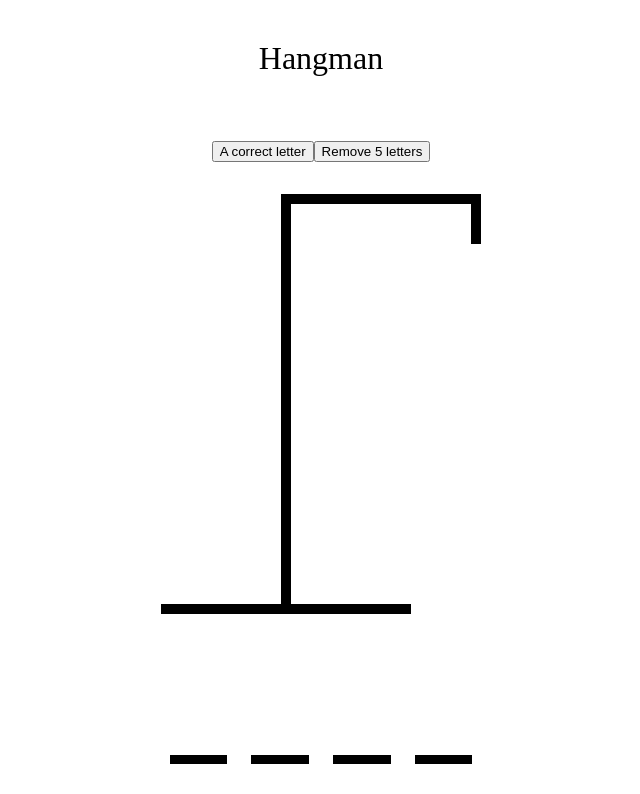
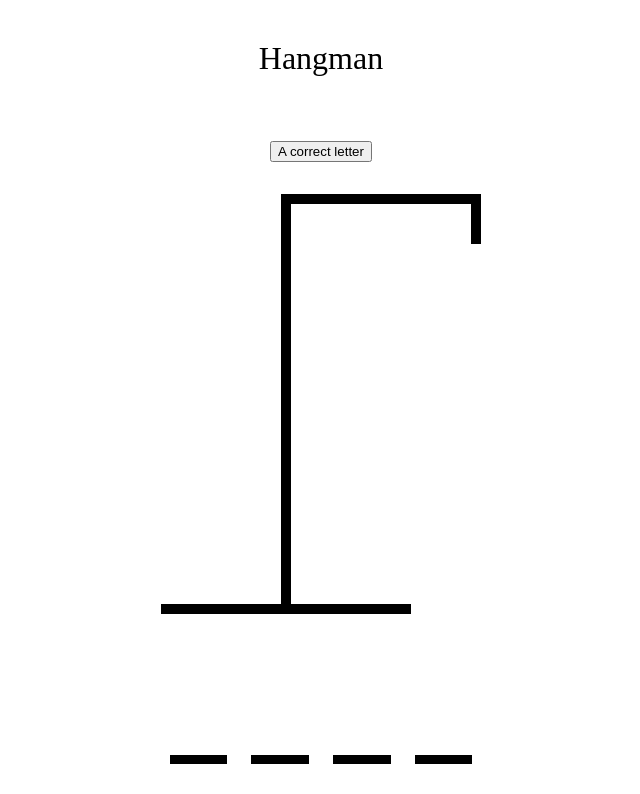
Before and after one commit to ricardomreis22/hangman, a React (Vite) app: page / in a window 1280 px wide. Shown: the top 794 px of the page, without its empty margins (319-959 px from the left). Built offline with nearby package versions, Linux system fonts and the light colour scheme.

Commit message:
fix hint disable after game finish

```diff
--- a/src/App.tsx
+++ b/src/App.tsx
@@ -104,10 +104,9 @@ function App() {
         {isLoser && "Nice try!"}
       </div>
       <div>
-        <button onClick={getALetter} style={{}}>
+        <button disabled={isWinner || isLoser} onClick={getALetter} style={{}}>
           A correct letter
         </button>
-        <button style={{}}>Remove 5 letters</button>
       </div>
 
       <HangmanDrawing numOfIncorrectGuesses={incorrectLetters.length} />
```
